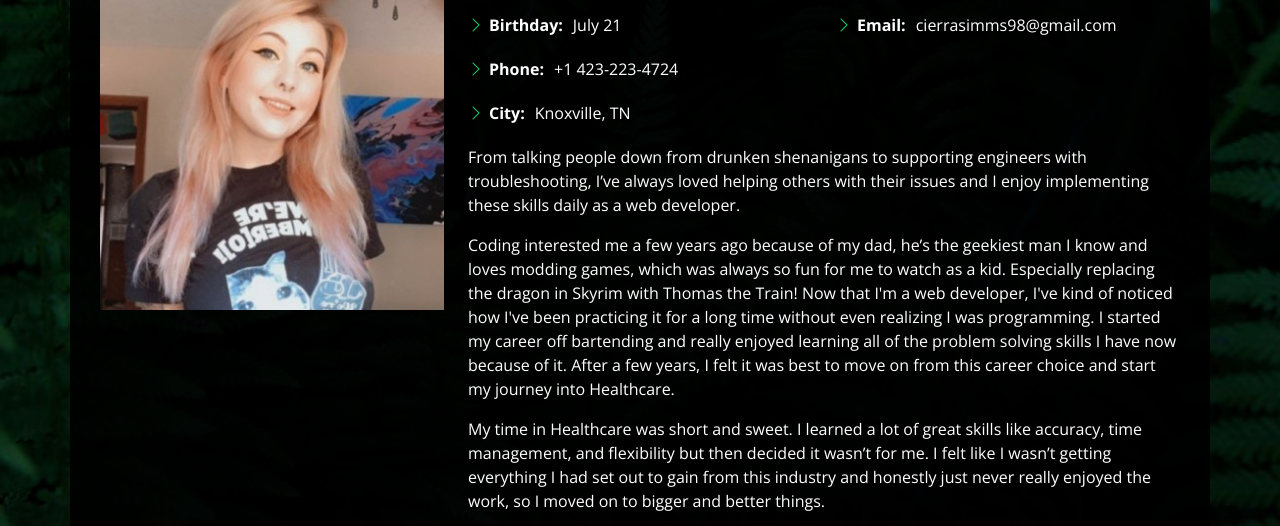
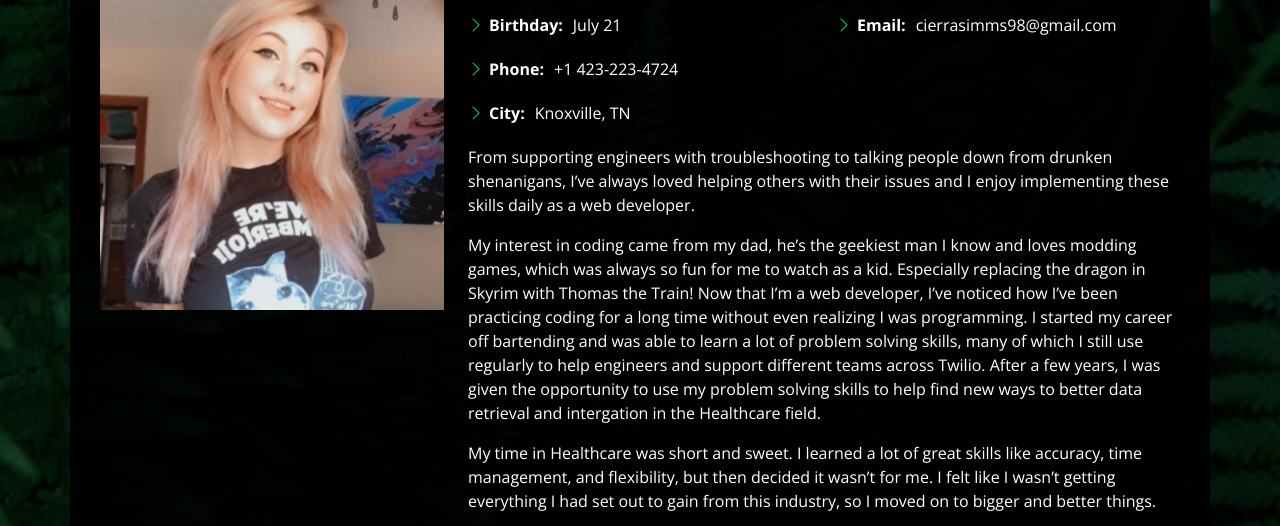
Before and after one commit to Cierrasimms/CierraSimms.github.io, a plain HTML site: page index.html in a window 1280 px wide. Both pictures are taken after a click on the link "About". Shown: the part 247-773 px from the top of the page. Drawn offline with nearby package versions, Linux system fonts and the light colour scheme.

Commit message:
updated about me

```diff
--- a/index.html
+++ b/index.html
@@ -107,15 +107,19 @@
             </div>
           </div>
           <p>
-            From talking people down from drunken shenanigans to supporting engineers with troubleshooting, I’ve always loved helping others with their issues and I enjoy implementing these skills daily as a web developer. </p>
+            From supporting engineers with troubleshooting to talking people down from drunken shenanigans, I’ve always loved helping others with their issues and I enjoy implementing these skills daily as a web developer.
+</p>
             <p>
-Coding interested me a few years ago because of my dad, he’s the geekiest man I know and loves modding games, which was always so fun for me to watch as a kid. Especially replacing the dragon in Skyrim with Thomas the Train! Now that I'm a web developer, I've kind of noticed how I've been practicing it for a long time without even realizing I was programming. I started my career off bartending and really enjoyed learning all of the problem solving skills I have now because of it. After a few years, I felt it was best to move on from this career choice and start my journey into Healthcare. </p>
-<p>
+              My interest in coding came from my dad, he’s the geekiest man I know and loves modding games, which was always so fun for me to watch as a kid. Especially replacing the dragon in Skyrim with Thomas the Train! Now that I’m a web developer, I’ve noticed how I’ve been practicing coding for a long time without even realizing I was programming. I started my career off bartending and was able to learn a lot of problem solving skills, many of which I still use regularly to help engineers and support different teams across Twilio.
+              After a few years, I was given the opportunity to use my problem solving skills to help find new ways to better data retrieval and intergation in the Healthcare field.</p>
 
-My time in Healthcare was short and sweet. I learned a lot of great skills like accuracy, time management, and flexibility but then decided it wasn’t for me. I felt like I wasn’t getting everything I had set out to gain from this industry and honestly just never really enjoyed the work, so I moved on to bigger and better things. </p>
-<p>
-I entered the tech world as a Products Ops Specialist, and noticed that I really enjoyed watching the engineers resolve issues and create awesome new products. This helped guide my decision to completely change my career up and now, as a developer, I really enjoy what I do! I love solving my own problems, the continuous learning it takes to keep up, and how solving even a small bug is such a rush of endorphins.
-          </p>
+              <p>
+
+                My time in Healthcare was short and sweet. I learned a lot of great skills like accuracy, time management, and flexibility, but then decided it wasn’t for me. I felt like I wasn’t getting everything I had set out to gain from this industry, so I moved on to bigger and better things.
+                </p>
+                <p>
+                  I entered the tech world as a Products Ops Specialist, and noticed that I really enjoyed watching the engineers resolve issues and create awesome new products. This helped guide my decision to  pursue this career and now, as a developer, I really enjoy what I do! I love solving my own problems, the continuous learning it takes to keep up, and how solving even a small bug is such a rush of endorphins.
+                </p>
         </div>
       </div>
 
```
